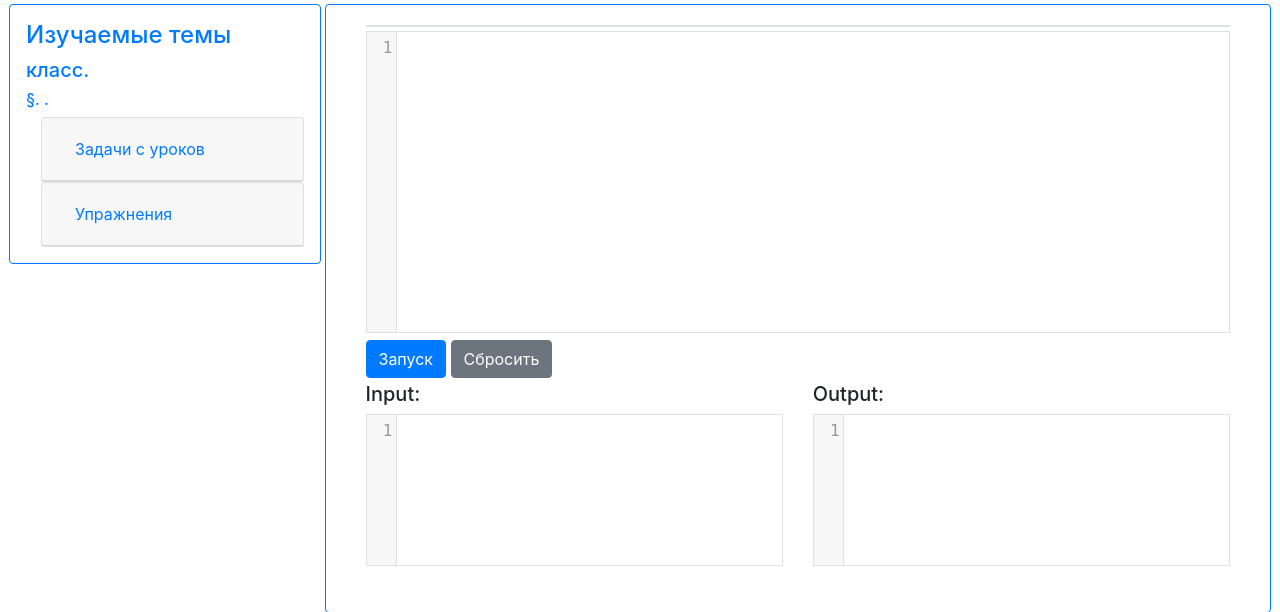
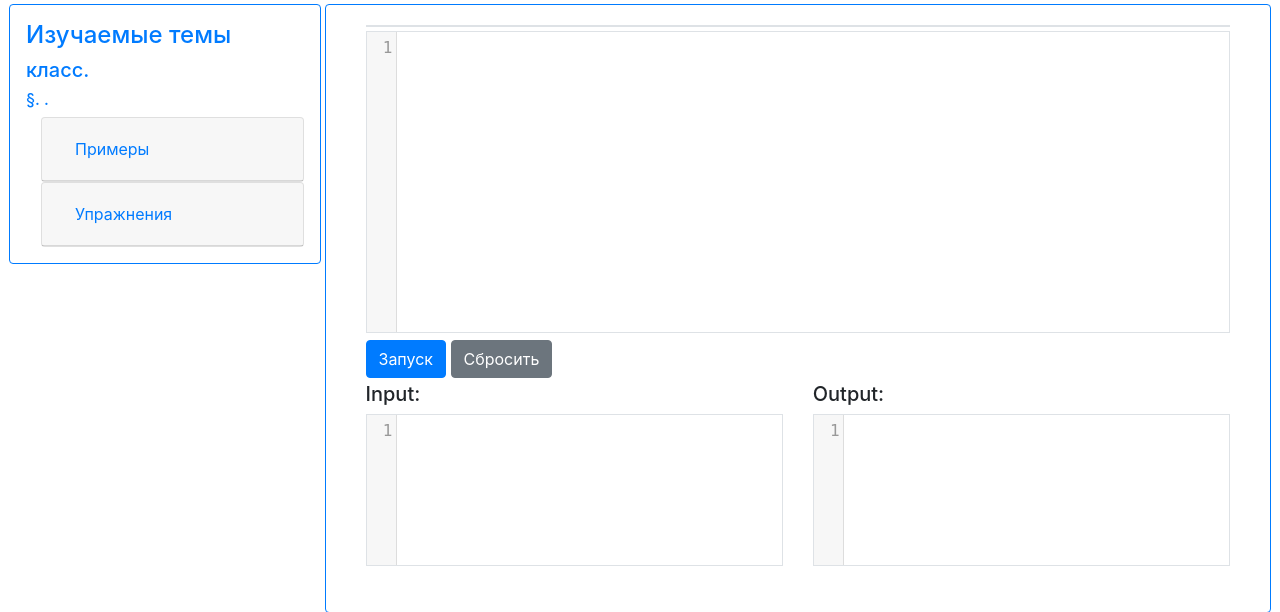
Before and after one commit to belovmd/edu-server, a Django app: template test_compiler/templates/task.html in a window 1280 px wide. Shown: the part 56-668 px from the top of the page. Run offline with Django 3.2, Linux system fonts and the light colour scheme; the template is opened without the code that fills it, so the values that code supplies are empty; some libraries are stand-ins or nearby versions.

Commit message:
All tasks to examples

```diff
--- a/test_compiler/templates/all_tasks.html
+++ b/test_compiler/templates/all_tasks.html
@@ -5,7 +5,7 @@
 {% block content %}
     <H1>{{ paragraph.class_id }} класс. §{{ paragraph.paragraph_id }}. {{ paragraph.title }} </H1>
     <hr>
-    <h2>Задания с уроков:</h2>
+    <h2>Примеры:</h2>
         <ul>
             {% for cur_task in lesson_tasks %}
                <li><a class="nav-link" href="{{ cur_task.get_absolute_url }}">
--- a/test_compiler/templates/task.html
+++ b/test_compiler/templates/task.html
@@ -99,7 +99,7 @@
         {% else %}
             <button class="btn btn-link collapsed" data-toggle="collapse" data-target="#collapseOne" aria-expanded="false" aria-controls="collapseOne">
         {% endif %}
-          Задачи с уроков
+          Примеры
         </button>
       </h5>
     </div>
```
